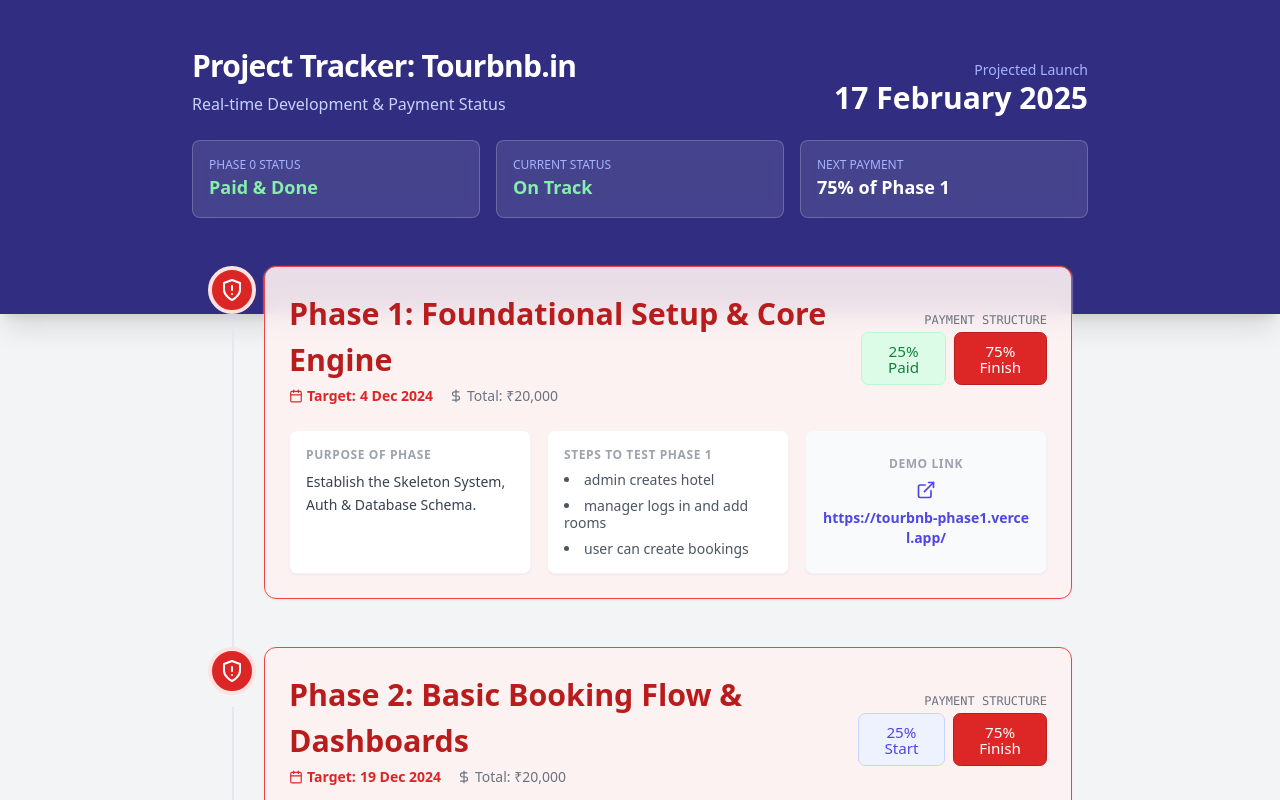
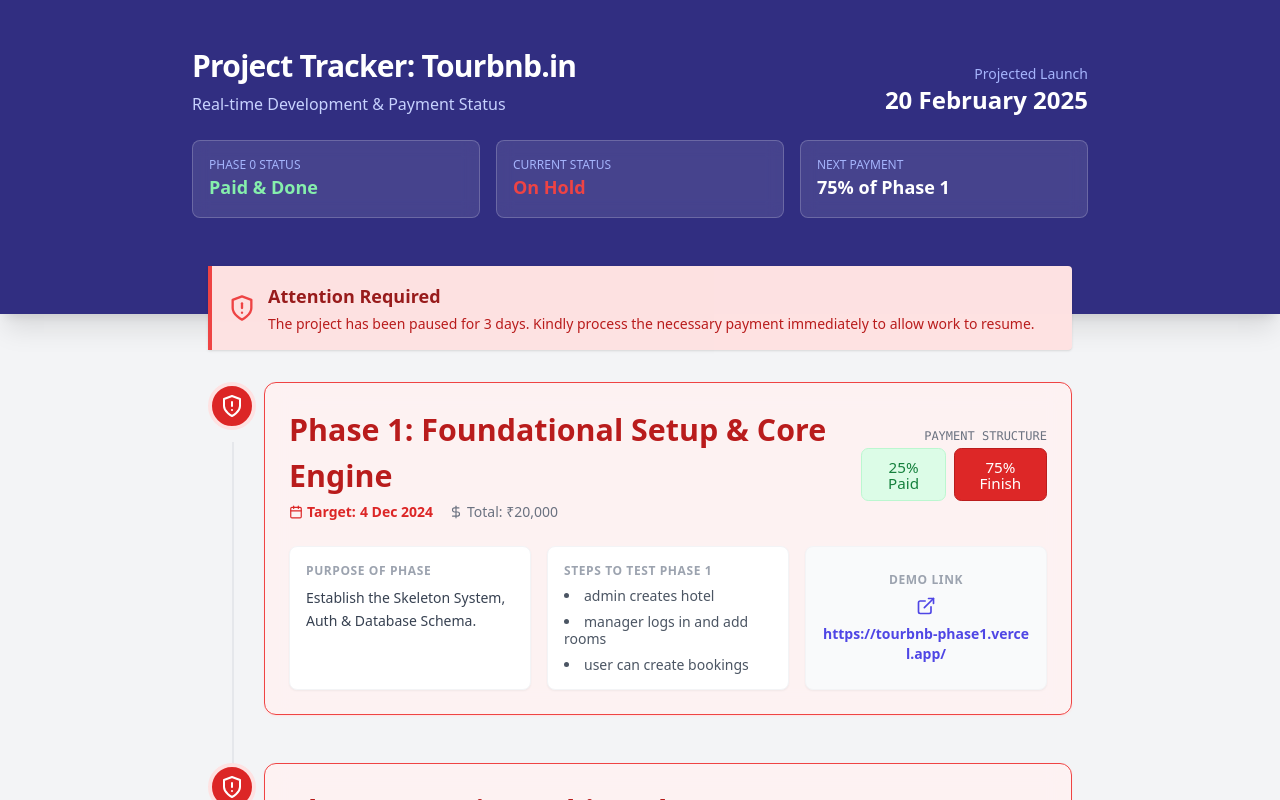
Before and after one commit to Amanshukla0325/taskbar, a React (Create React App) app: page / in a window 1280 px wide. Shown: the top 800 px of the page. Built offline with nearby package versions, Linux system fonts and the light colour scheme.

Commit message:
fix: Projected Launch always visible, clean and non-overlapping on all screens

```diff
--- a/src/App.js
+++ b/src/App.js
@@ -12,6 +12,7 @@
 const App = () => {
   console.log('App render', { NODE_ENV: process.env.NODE_ENV });
   // --- Configuration Based on PDF ---
+  // Shift all phase dates except Phase 1 by 3 days for display
   const PHASES_DATA = [
     {
       id: 1,
@@ -30,7 +31,7 @@
       id: 2,
       title: "Phase 2: Basic Booking Flow & Dashboards",
       costTotal: 20000,
-      baseDeadline: "2024-12-19",
+      baseDeadline: "2024-12-22", // shifted by 3 days
       purpose: "Working MVP with Calendar Widget & Tenant Routing.",
       steps: [
         "View/Cancel/Modify bookings in Dashboard",
@@ -43,7 +44,7 @@
       id: 3,
       title: "Phase 3: Channel Manager & Flex Inventory",
       costTotal: 60000,
-      baseDeadline: "2025-01-03",
+      baseDeadline: "2025-01-06", // shifted by 3 days
       purpose: "Real-time Sync, Hourly Logic & OTA Integration.",
       steps: [
         "Test Hybrid Timeline (10AM-2PM & 4PM-10AM)",
@@ -56,7 +57,7 @@
       id: 4,
       title: "Phase 4: Guest Portal (Magic Link)",
       costTotal: 60000,
-      baseDeadline: "2025-01-18",
+      baseDeadline: "2025-01-21", // shifted by 3 days
       purpose: "App-less Guest Journey, KYC & Smart Locks.",
       steps: [
         "Guest opens Magic Link (No Login)",
@@ -69,7 +70,7 @@
       id: 5,
       title: "Phase 5: Testing & Tuning",
       costTotal: 60000,
-      baseDeadline: "2025-02-02",
+      baseDeadline: "2025-02-05", // shifted by 3 days
       purpose: "Scale, Security Audit & Load Performance.",
       steps: [
         "Simulate 100+ bookings/minute (k6)",
@@ -82,7 +83,7 @@
       id: 6,
       title: "Phase 6: Final Launch & Handoff",
       costTotal: 60000,
-      baseDeadline: "2025-02-17",
+      baseDeadline: "2025-02-20", // shifted by 3 days
       purpose: "Production Deployment & Client Handover.",
       steps: [
         "DNS Pointing (*.tourbnb.in)",
@@ -309,17 +310,13 @@
               <h1 className="text-3xl font-bold tracking-tight">Project Tracker: Tourbnb.in</h1>
               <p className="text-indigo-200 mt-2">Real-time Development & Payment Status</p>
             </div>
-            <div className="text-right hidden md:block">
-              <div className="text-indigo-300 text-sm">Projected Launch</div>
-              <div className="text-2xl sm:text-3xl font-bold">
-                {new Date(new Date("2025-02-17").getTime() + (totalPenaltyShift * 86400000)).toLocaleDateString('en-GB', { day: 'numeric', month: 'long', year: 'numeric' })}
+              {/* Projected Launch always visible, small on mobile */}
+              <div className="text-right md:text-right text-left flex flex-col md:block absolute right-2 top-2 md:static md:mt-0 mt-2" style={{minWidth:'90px'}}>
+                <div className="text-indigo-300 text-xs md:text-sm leading-tight">Projected Launch</div>
+                <div className="text-xs md:text-2xl md:sm:text-3xl font-bold text-white md:text-white text-indigo-200">
+                  20 February 2025
+                </div>
               </div>
-              {totalPenaltyShift > 0 && (
-                <div className="text-red-400 text-xs font-bold mt-1">
-                  +{totalPenaltyShift} Days Delayed
-                </div>
-              )}
-            </div>
           </div>
 
           {/* Summary Cards */}
@@ -330,8 +327,8 @@
             </div>
             <div className="bg-white/10 backdrop-blur rounded-lg p-4 border border-white/20">
               <div className="text-xs text-indigo-300 uppercase">Current Status</div>
-              <div className={`text-lg font-semibold ${totalPenaltyShift > 0 ? 'text-red-300' : 'text-green-300'}`}>
-                {totalPenaltyShift > 0 ? 'Delayed' : 'On Track'}
+              <div className="text-lg font-semibold text-red-500 animate-pulse">
+                On Hold
               </div>
             </div>
             <div className="bg-white/10 backdrop-blur rounded-lg p-4 border border-white/20">
@@ -344,6 +341,18 @@
 
       {/* Main Timeline Content */}
         <div className="max-w-4xl w-full mx-auto px-4 -mt-12 relative z-10">
+        {/* Warning box before Phase 1 */}
+        <div className="mb-8">
+          <div className="bg-red-100 border-l-4 border-red-500 p-4 rounded-r shadow animate-pulse">
+            <div className="flex items-center gap-3">
+              <ShieldAlert size={28} className="text-red-500" />
+              <div>
+                <div className="font-bold text-red-800 text-lg">Attention Required</div>
+                <div className="text-red-700 text-sm mt-1">The project has been paused for 3 days. Kindly process the necessary payment immediately to allow work to resume.</div>
+              </div>
+            </div>
+          </div>
+        </div>
         {PHASES_DATA.map((phase, index) => renderPhase(phase, index))}
       </div>
 
```
